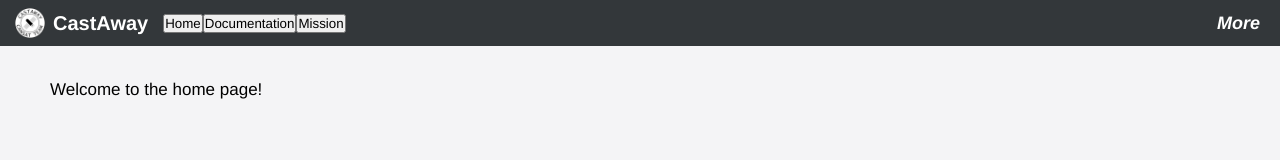
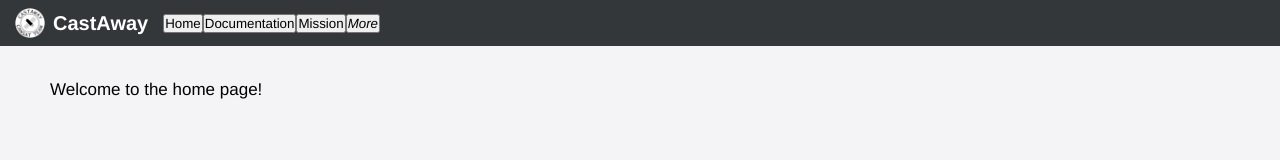
Before and after one commit to snej55/cansat-site, a React (Create React App) app in the folder react-port/: page / in a window 1280 px wide. Shown: the top 160 px of the page. Built offline with nearby package versions, Linux system fonts and the light colour scheme.

Commit message:
Add css files and fix warnings

```diff
--- a/react-port/src/App.js
+++ b/react-port/src/App.js
@@ -26,7 +26,7 @@ function App() {
   return (
     <div className="App">
       <div id="header">
-        <img id="CastAway" src="images/logo128.png" alt="128*128 logo image" draggable="false"></img>
+        <img id="CastAway" src="images/logo128.png" alt="128*128 logo" draggable="false"></img>
         <h2>CastAway</h2>
 
         <div id="options">
@@ -35,7 +35,7 @@ function App() {
           <button id="missionButton" onClick={() => {setPage("mission")}}>Mission</button>
         </div>
 
-        <a id="menu"><i class="demo-icon icon-menu">More</i></a>
+        <button id="menu"><i class="demo-icon icon-menu">More</i></button>
       </div>
       <div id="content">
         <p id="main-text">
@@ -49,7 +49,7 @@ function App() {
             Email:&nbsp; cansat@ILoveBeans.uk.org
           </p>
           <div id="icons">
-            <a id="github" href="https://github.com/snej55/cansat-site" target="_blank"><i class="demo-icon icon-github-circled-alt2 git">Github</i></a>
+            <a id="github" href="https://github.com/snej55/cansat-site" target="_blank" rel="noreferrer"><i class="demo-icon icon-github-circled-alt2 git">Github</i></a>
           </div>
         </div>
       </footer>
```
Also changed, not shown: react-port/src/Components/Docs.css (added), react-port/src/Components/Home.css (added), react-port/src/Components/Mission.css (added).
